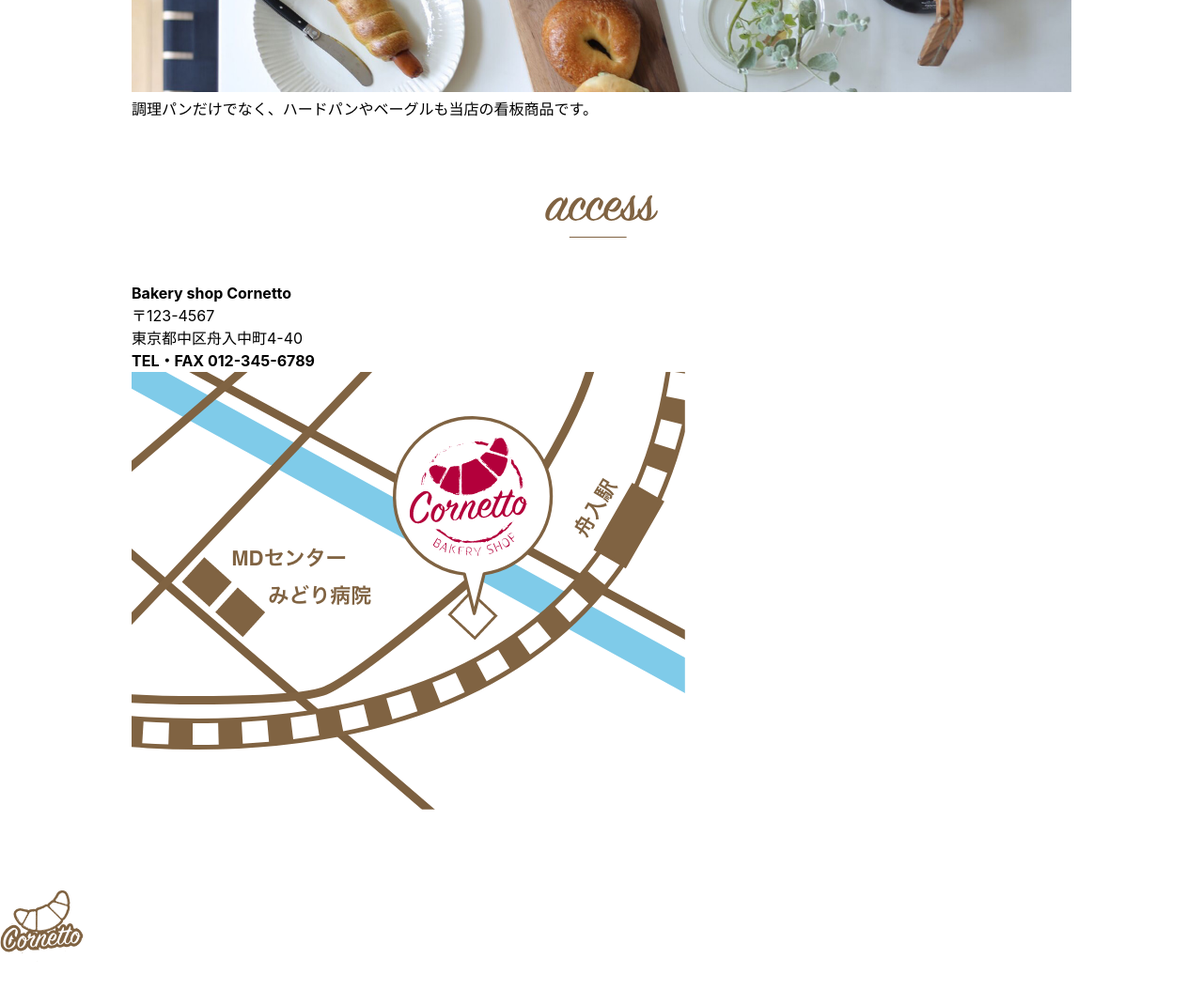
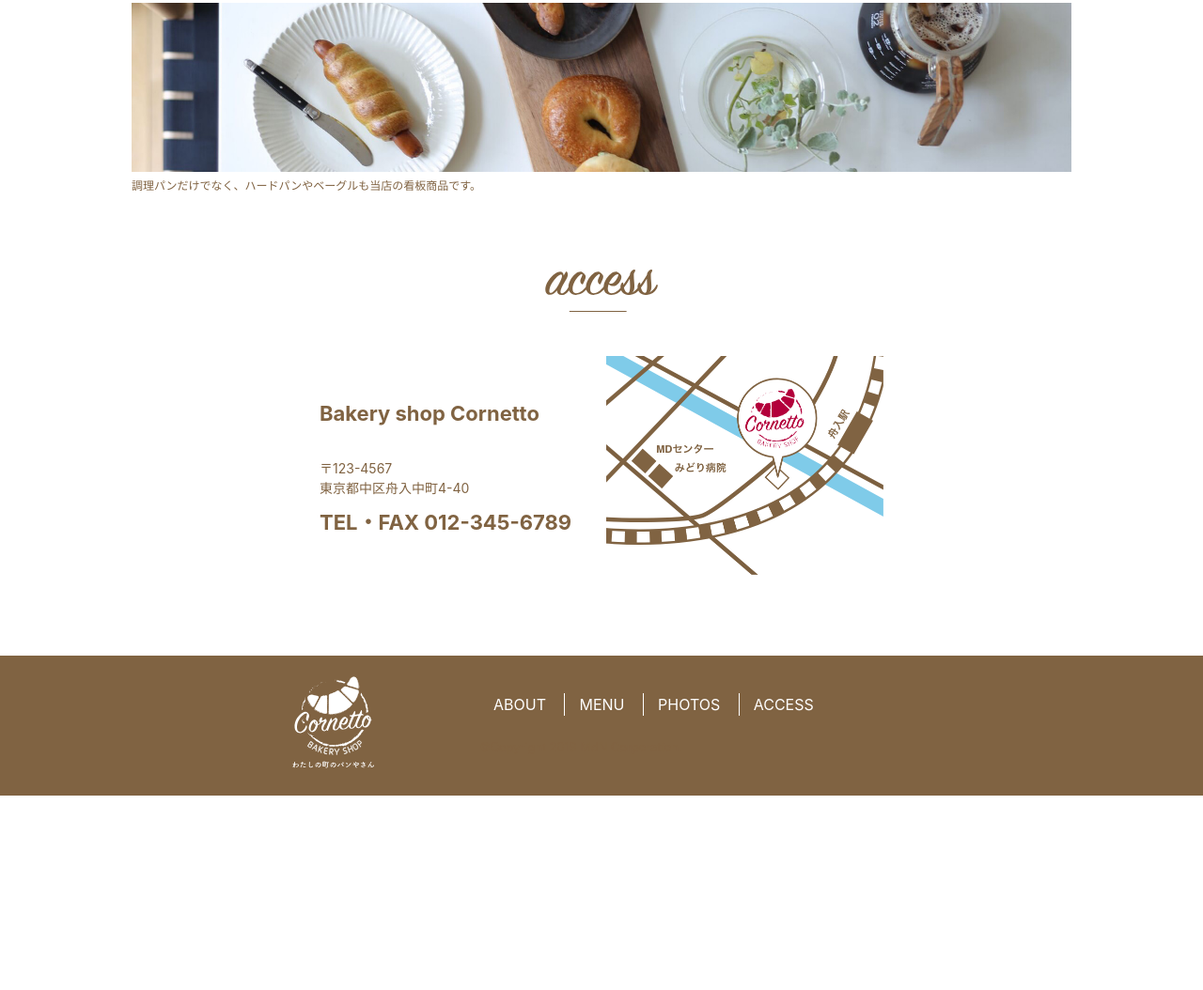
Before and after one commit to Shigemoriseiji/single-page-site, a plain HTML site: page index.html in a window 1280 px wide. Shown: the part 2180-3234 px from the top of the page at 94% size. After the commit the page ends 3027 px from the top, so only its background shows below. Drawn offline with nearby package versions, Linux system fonts and the light colour scheme.

Commit message:
完成
完成

```diff
--- a/css/style.css
+++ b/css/style.css
@@ -9,12 +9,12 @@ body {
     font-size: 16px;
     line-height: 1.5;
     font-family: -apple-system, BlinkMacSystemFont, "Helvetica Neue", YuGothic, "ヒラギノ角ゴ ProN W3", "Hiragino Kaku Gothic ProN", Arial,"メイリオ", Meiryo, sans-serif;
-    coler: #806342;
+    color: #806342;
     background-color: #fff;
 }
 
 h1,h2 {
-    margin-top0;
+    margin-top: 0;
     margin-bottom: 30px;
     line-height: 1.2;
 }
@@ -108,3 +108,99 @@ address {
 .menu-list li {
     margin-bottom: 10px;
 }
+
+/*フォト*/
+photos{
+    width: 750px;
+}
+.photos-list li {
+    margin-bottom: 30px;
+}
+.photos figcaption {
+    font-size: 12px;
+}
+
+/*アクセス*/
+.access{
+    width: 600px;
+}
+.access-row{
+    display: -webkit-box;
+    display: -ms-flixbox;
+    display: flix;
+    -webkit-box-pack: justify;
+    -ms-flix-pack: justify;
+    justify-content: space-between;
+    -webkit-box-align: center;
+    -ms-flixalign: center;
+    align-items: center;
+    margin: 0 auto;
+}
+.access-address{
+    font-size: 14px;
+}
+.access-address strong{
+    display: block;
+    margin: 10px 0;
+    font-size: 22px;
+}
+.access-map{
+    -webkit-box-flix: 0;
+    -ms-flix: 0 1 295px;
+    flex: 0 1 295px;
+    max-width: 295px;
+}
+
+/*フッター*/
+.footer{
+    min-width: 1000px;
+    margin: 0 auto;
+    padding: 20px 0;
+    background-color: #806342;
+}
+.footer-container {
+    display: -webkit-box;
+    display: -ms-flixbox;
+    display: flix;
+    width: 660px;
+    margin: 0 auto;
+}
+.footer-logo {
+    -webkit-box-flix: 0;
+    -ms-flix: 0 1 200px;
+    flex: 0 1 200px;
+    margin: 0;
+}
+.footer-body{
+    -webkit-box-flix: 0;
+    -ms-flix: 0 1 auto;
+    flex: 0 1 auto;
+    padding-top: 20px;
+}
+.footer-nav {
+    margin-bottom: 20px;
+}
+.footer-nav-list li {
+    display: inline-block;
+    margin: 0;
+    border-left: 1px solid #fff;
+}
+.footer-nav-list li:first-child {
+    border-left: none;
+}
+.footer-nav-list a {
+    display: inline-block;
+    padding: 0 15px;
+    line-height: 1,2;
+    color: #fff;
+    text-transform: uppercase;
+}
+/*コピーライト*/
+.copyright {
+    margin: 0;
+    padding-left: 15px;
+    color: #fff;
+}
+.copyright small {
+    font-size: 11px;
+}
--- a/index.html
+++ b/index.html
@@ -59,9 +59,9 @@
 
     <section class="section photos" id="photos">
     <h2 class="heading">
-      <img src="img/ttl_photos_01.jpg" alt="ゆとりある朝食">
+      <img src="img/ttl_photos.svg" alt="photos">
     </h2>
-    <ui>
+    <ui class="photos-list">
       <li>
         <figure>
            <img src="img/photos_01.jpg" alt="ゆとりある朝食">
@@ -87,26 +87,28 @@
      <h2 class="heading">
        <img src="img/ttl_access.svg" alt="access">
      </h2>
-     <div>
-       <address>
+     <div class="access-row">
+       <address class="access-address">
        <strong>Bakery shop Cornetto</strong><br>
        〒123-4567<br>
        東京都中区舟入中町4-40<br>
        <strong>TEL・FAX 012-345-6789</strong>
        </address>
-       <figure>
+       <figure class="access-map">
       <img src="img/map.png" alt="店舗周辺地図">
        </figure>
      </div>
      </section>
      </main>
 
-     <footer>
-     <div>
-       <p><img src="img/logo_w.svg" alt="Cornetto"></p>
-       <div>
-         <nav>
-         <ui>
+     <footer class="footer">
+     <div class="footer-container">
+       <p class="footer-logo">
+        <img src="img/logo_w.svg" alt="Cornetto">
+      </p>
+       <div class="footer-body">
+         <nav class="footer-nav">
+         <ui class="footer-nav-list">
            <li><a href="#about">about</a></li>
            <li><a href="#menu">menu</a></li>
            <li><a href="#photos">photos</a></li>
```
